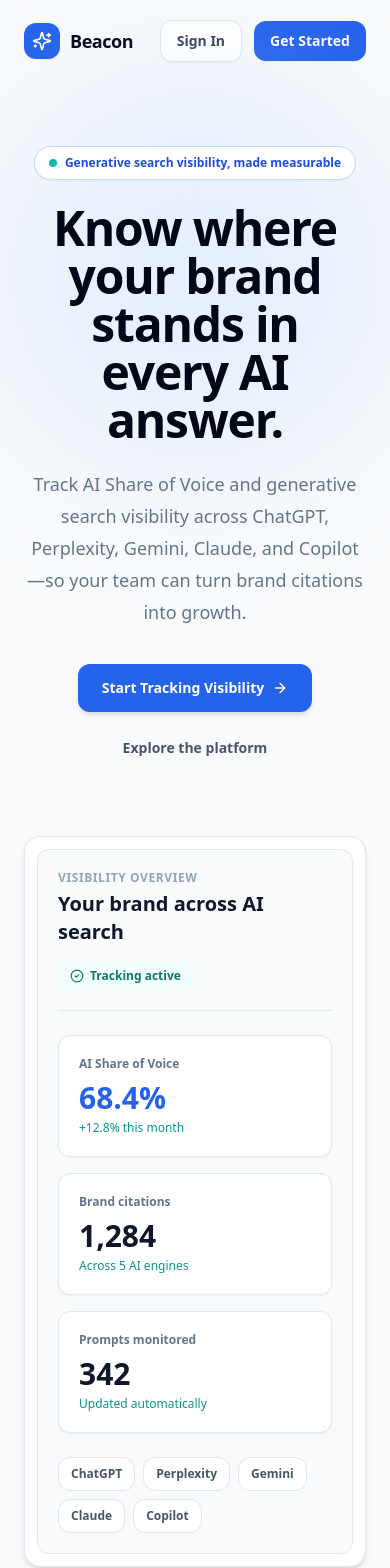
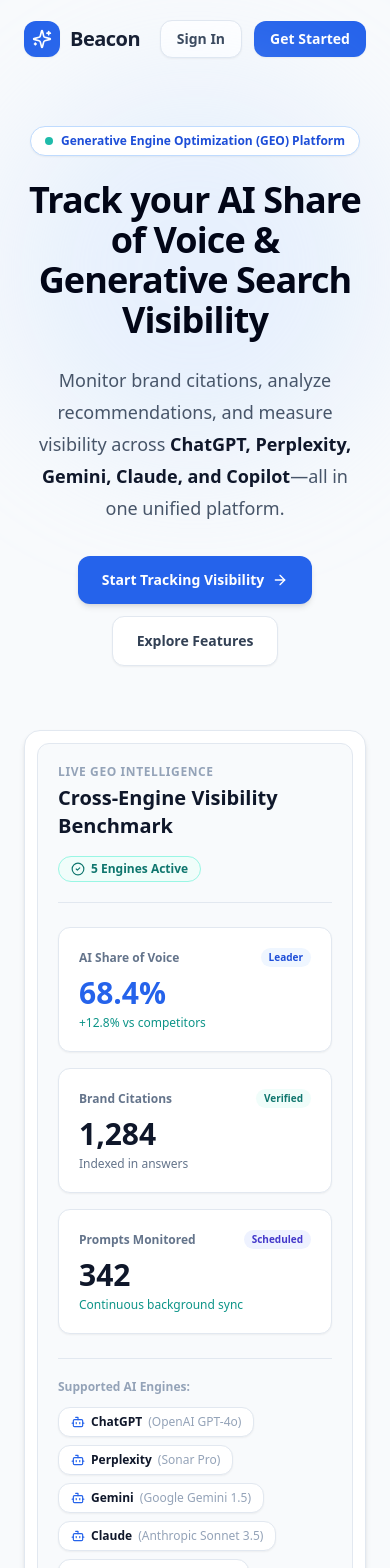
Before and after one commit to cammcarthur94-byte/Beacon, a Next.js app: page / in a window 390 px wide. Shown: the top 1568 px of the page. Built offline with nearby package versions, Linux system fonts and the light colour scheme.

Commit message:
Build modern B2B SaaS landing page and Supabase auth flow

```diff
--- a/src/app/page.tsx
+++ b/src/app/page.tsx
@@ -1,105 +1,293 @@
 import Link from 'next/link';
-import { ArrowRight, BarChart3, CheckCircle2, LineChart, Radar, Sparkles } from 'lucide-react';
+import {
+  ArrowRight,
+  BarChart3,
+  Bot,
+  CheckCircle2,
+  ChevronRight,
+  LineChart,
+  Radar,
+  Sparkles,
+} from 'lucide-react';
 
-const engines = ['ChatGPT', 'Perplexity', 'Gemini', 'Claude', 'Copilot'];
+const engines = [
+  { name: 'ChatGPT', provider: 'OpenAI GPT-4o' },
+  { name: 'Perplexity', provider: 'Sonar Pro' },
+  { name: 'Gemini', provider: 'Google Gemini 1.5' },
+  { name: 'Claude', provider: 'Anthropic Sonnet 3.5' },
+  { name: 'Copilot', provider: 'Microsoft / Bing' },
+];
 
 const features = [
   {
     icon: Radar,
     title: 'Multi-Engine Auditing',
-    description: 'See how your brand appears across the AI engines your audience uses every day.',
+    description:
+      'Run comprehensive visibility audits across ChatGPT, Perplexity, Gemini, Claude, and Copilot to observe brand presence in real-time generative answers.',
+    tag: '5 AI Engines',
     color: 'blue',
   },
   {
     icon: BarChart3,
     title: 'Share of Voice Analytics',
-    description: 'Turn citations and recommendations into clear visibility trends your team can act on.',
+    description:
+      'Convert brand citations, engine recommendations, and ranking positions into clear, actionable Share of Voice metrics and competitive benchmarks.',
+    tag: 'Competitive Intel',
     color: 'teal',
   },
   {
     icon: LineChart,
     title: 'Automated Prompt Tracking',
-    description: 'Monitor important prompts on a schedule and spot changes before they become missed opportunities.',
+    description:
+      'Monitor your high-impact brand and industry search queries on automated schedules to detect AI citation shifts before competitors do.',
+    tag: 'Continuous Sync',
     color: 'indigo',
   },
 ];
 
 export default function HomePage() {
   return (
-    <main className="min-h-screen overflow-hidden bg-slate-50 text-slate-950">
+    <main className="min-h-screen bg-slate-50 text-slate-950">
+      {/* Navigation Bar */}
       <nav className="mx-auto flex max-w-7xl items-center justify-between px-6 py-5 lg:px-8">
-        <Link href="/" className="flex items-center gap-2.5" aria-label="Beacon home">
+        <Link href="/" className="flex items-center gap-2.5" aria-label="Beacon Home">
           <span className="flex h-9 w-9 items-center justify-center rounded-xl bg-blue-600 text-white shadow-sm">
             <Sparkles className="h-5 w-5" />
           </span>
-          <span className="text-lg font-bold tracking-tight">Beacon</span>
+          <span className="text-xl font-bold tracking-tight text-slate-900">Beacon</span>
         </Link>
+
         <div className="flex items-center gap-3">
-          <Link href="/login" className="rounded-xl border border-slate-200 bg-white px-4 py-2.5 text-sm font-semibold text-slate-700 shadow-sm transition hover:border-slate-300 hover:bg-slate-50">
+          <Link
+            href="/login"
+            className="rounded-xl border border-slate-200 bg-white px-4 py-2 text-sm font-semibold text-slate-700 shadow-sm transition hover:border-slate-300 hover:bg-slate-50"
+          >
             Sign In
           </Link>
-          <Link href="/login" className="rounded-xl bg-blue-600 px-4 py-2.5 text-sm font-semibold text-white shadow-sm transition hover:bg-blue-700 hover:shadow-md">
+          <Link
+            href="/login"
+            className="rounded-xl bg-blue-600 px-4 py-2 text-sm font-semibold text-white shadow-sm transition hover:bg-blue-700 hover:shadow-md"
+          >
             Get Started
           </Link>
         </div>
       </nav>
 
-      <section className="relative mx-auto max-w-7xl px-6 pb-20 pt-16 lg:px-8 lg:pb-28 lg:pt-24">
+      {/* Hero Section */}
+      <section className="relative mx-auto max-w-7xl px-6 pb-20 pt-12 lg:px-8 lg:pb-28 lg:pt-20">
         <div className="pointer-events-none absolute left-1/2 top-0 -z-0 h-96 w-96 -translate-x-1/2 rounded-full bg-blue-200/30 blur-3xl" />
+
         <div className="relative z-10 mx-auto max-w-4xl text-center">
-          <div className="mb-6 inline-flex items-center gap-2 rounded-full border border-blue-200 bg-white px-3.5 py-2 text-xs font-semibold text-blue-700 shadow-sm">
-            <span className="h-2 w-2 rounded-full bg-teal-500" />
-            Generative search visibility, made measurable
+          <div className="mb-6 inline-flex items-center gap-2 rounded-full border border-blue-200 bg-white px-3.5 py-1.5 text-xs font-semibold text-blue-700 shadow-sm">
+            <span className="h-2 w-2 rounded-full bg-teal-500 animate-pulse" />
+            Generative Engine Optimization (GEO) Platform
           </div>
-          <h1 className="text-5xl font-bold tracking-tight text-slate-950 sm:text-6xl lg:text-7xl">
-            Know where your brand stands in every AI answer.
+
+          <h1 className="text-4xl font-extrabold tracking-tight text-slate-950 sm:text-6xl lg:text-7xl">
+            Track your AI Share of Voice & Generative Search Visibility
           </h1>
-          <p className="mx-auto mt-6 max-w-2xl text-lg leading-8 text-slate-500">
-            Track AI Share of Voice and generative search visibility across ChatGPT, Perplexity, Gemini, Claude, and Copilot—so your team can turn brand citations into growth.
+
+          <p className="mx-auto mt-6 max-w-2xl text-lg leading-8 text-slate-600">
+            Monitor brand citations, analyze recommendations, and measure visibility across{' '}
+            <span className="font-semibold text-slate-900">
+              ChatGPT, Perplexity, Gemini, Claude, and Copilot
+            </span>
+            —all in one unified platform.
           </p>
-          <div className="mt-9 flex flex-col items-center justify-center gap-3 sm:flex-row">
-            <Link href="/login" className="inline-flex items-center gap-2 rounded-xl bg-blue-600 px-6 py-3.5 text-sm font-semibold text-white shadow-md transition hover:bg-blue-700 hover:shadow-lg">
-              Start Tracking Visibility <ArrowRight className="h-4 w-4" />
+
+          <div className="mt-8 flex flex-col items-center justify-center gap-3 sm:flex-row">
+            <Link
+              href="/login"
+              className="inline-flex items-center gap-2 rounded-xl bg-blue-600 px-6 py-3.5 text-sm font-semibold text-white shadow-md transition hover:bg-blue-700 hover:shadow-lg"
+            >
+              Start Tracking Visibility
+              <ArrowRight className="h-4 w-4" />
             </Link>
-            <Link href="#features" className="rounded-xl px-6 py-3.5 text-sm font-semibold text-slate-600 transition hover:bg-white hover:text-slate-900">
-              Explore the platform
+            <Link
+              href="#features"
+              className="rounded-xl border border-slate-200 bg-white px-6 py-3.5 text-sm font-semibold text-slate-700 shadow-sm transition hover:bg-slate-50 hover:text-slate-900"
+            >
+              Explore Features
             </Link>
           </div>
         </div>
 
+        {/* Rich Interactive / Simulated Visibility Preview Card */}
         <div className="relative z-10 mx-auto mt-16 max-w-5xl rounded-2xl border border-slate-200 bg-white p-3 shadow-md sm:mt-20">
           <div className="rounded-xl border border-slate-200 bg-slate-50 p-5 sm:p-8">
             <div className="flex flex-wrap items-center justify-between gap-4 border-b border-slate-200 pb-5">
               <div>
-                <p className="text-xs font-bold uppercase tracking-wider text-slate-400">Visibility overview</p>
-                <p className="mt-1 text-xl font-bold text-slate-900">Your brand across AI search</p>
+                <p className="text-xs font-bold uppercase tracking-wider text-slate-400">
+                  Live GEO Intelligence
+                </p>
+                <p className="mt-1 text-xl font-bold text-slate-900">
+                  Cross-Engine Visibility Benchmark
+                </p>
               </div>
-              <span className="inline-flex items-center gap-1.5 rounded-full bg-teal-50 px-3 py-1.5 text-xs font-semibold text-teal-700">
-                <CheckCircle2 className="h-3.5 w-3.5" /> Tracking active
-              </span>
+              <div className="flex items-center gap-2">
+                <span className="inline-flex items-center gap-1.5 rounded-full bg-teal-50 px-3 py-1 text-xs font-semibold text-teal-700 border border-teal-200">
+                  <CheckCircle2 className="h-3.5 w-3.5" /> 5 Engines Active
+                </span>
+              </div>
             </div>
+
+            {/* Metrics Grid */}
             <div className="grid gap-4 py-6 sm:grid-cols-3">
-              <div className="rounded-xl border border-slate-200 bg-white p-5 shadow-sm"><p className="text-xs font-semibold text-slate-500">AI Share of Voice</p><p className="mt-2 text-3xl font-bold text-blue-600">68.4%</p><p className="mt-1 text-xs font-medium text-teal-600">+12.8% this month</p></div>
-              <div className="rounded-xl border border-slate-200 bg-white p-5 shadow-sm"><p className="text-xs font-semibold text-slate-500">Brand citations</p><p className="mt-2 text-3xl font-bold text-slate-900">1,284</p><p className="mt-1 text-xs font-medium text-teal-600">Across 5 AI engines</p></div>
-              <div className="rounded-xl border border-slate-200 bg-white p-5 shadow-sm"><p className="text-xs font-semibold text-slate-500">Prompts monitored</p><p className="mt-2 text-3xl font-bold text-slate-900">342</p><p className="mt-1 text-xs font-medium text-teal-600">Updated automatically</p></div>
+              <div className="rounded-xl border border-slate-200 bg-white p-5 shadow-sm">
+                <div className="flex items-center justify-between">
+                  <p className="text-xs font-semibold text-slate-500">AI Share of Voice</p>
+                  <span className="rounded-md bg-blue-50 px-2 py-0.5 text-[10px] font-bold text-blue-700">
+                    Leader
+                  </span>
+                </div>
+                <p className="mt-2 text-3xl font-bold text-blue-600">68.4%</p>
+                <p className="mt-1 text-xs font-medium text-teal-600">+12.8% vs competitors</p>
+              </div>
+
+              <div className="rounded-xl border border-slate-200 bg-white p-5 shadow-sm">
+                <div className="flex items-center justify-between">
+                  <p className="text-xs font-semibold text-slate-500">Brand Citations</p>
+                  <span className="rounded-md bg-teal-50 px-2 py-0.5 text-[10px] font-bold text-teal-700">
+                    Verified
+                  </span>
+                </div>
+                <p className="mt-2 text-3xl font-bold text-slate-900">1,284</p>
+                <p className="mt-1 text-xs font-medium text-slate-500">Indexed in answers</p>
+              </div>
+
+              <div className="rounded-xl border border-slate-200 bg-white p-5 shadow-sm">
+                <div className="flex items-center justify-between">
+                  <p className="text-xs font-semibold text-slate-500">Prompts Monitored</p>
+                  <span className="rounded-md bg-indigo-50 px-2 py-0.5 text-[10px] font-bold text-indigo-700">
+                    Scheduled
+                  </span>
+                </div>
+                <p className="mt-2 text-3xl font-bold text-slate-900">342</p>
+                <p className="mt-1 text-xs font-medium text-teal-600">Continuous background sync</p>
+              </div>
             </div>
-            <div className="flex flex-wrap gap-2">
-              {engines.map((engine) => <span key={engine} className="rounded-lg border border-slate-200 bg-white px-3 py-2 text-xs font-semibold text-slate-600">{engine}</span>)}
+
+            {/* Engine Badges */}
+            <div className="flex flex-wrap items-center justify-between gap-3 border-t border-slate-200 pt-5">
+              <span className="text-xs font-semibold text-slate-400">Supported AI Engines:</span>
+              <div className="flex flex-wrap gap-2">
+                {engines.map((engine) => (
+                  <span
+                    key={engine.name}
+                    className="inline-flex items-center gap-1.5 rounded-lg border border-slate-200 bg-white px-3 py-1.5 text-xs font-medium text-slate-700 shadow-sm"
+                  >
+                    <Bot className="h-3.5 w-3.5 text-blue-600" />
+                    <span className="font-semibold text-slate-900">{engine.name}</span>
+                    <span className="text-slate-400">({engine.provider})</span>
+                  </span>
+                ))}
+              </div>
             </div>
           </div>
         </div>
       </section>
 
+      {/* 3-Column Feature Cards Section */}
       <section id="features" className="border-t border-slate-200 bg-white px-6 py-20 lg:px-8 lg:py-24">
         <div className="mx-auto max-w-7xl">
-          <div className="max-w-2xl"><p className="text-sm font-bold uppercase tracking-wider text-blue-600">Built for modern search teams</p><h2 className="mt-3 text-3xl font-bold tracking-tight text-slate-950 sm:text-4xl">A clearer view of your AI visibility.</h2><p className="mt-4 text-lg leading-8 text-slate-500">Replace guesswork with a living view of where your brand is cited, recommended, and discovered.</p></div>
-          <div className="mt-12 grid gap-5 md:grid-cols-3">
-            {features.map(({ icon: Icon, title, description, color }) => <div key={title} className="rounded-2xl border border-slate-200 bg-slate-50 p-6 shadow-sm"><div className={`flex h-11 w-11 items-center justify-center rounded-xl ${color === 'teal' ? 'bg-teal-50 text-teal-600' : color === 'indigo' ? 'bg-indigo-50 text-indigo-600' : 'bg-blue-50 text-blue-600'}`}><Icon className="h-5 w-5" /></div><h3 className="mt-6 text-lg font-bold text-slate-900">{title}</h3><p className="mt-3 text-sm leading-6 text-slate-500">{description}</p></div>)}
+          <div className="max-w-2xl">
+            <p className="text-sm font-bold uppercase tracking-wider text-blue-600">
+              Core Capabilities
+            </p>
+            <h2 className="mt-3 text-3xl font-bold tracking-tight text-slate-950 sm:text-4xl">
+              Engineered for Modern Generative Search
+            </h2>
+            <p className="mt-4 text-lg leading-8 text-slate-500">
+              Transform AI model responses into actionable intelligence with continuous prompt monitoring and Share of Voice metrics.
+            </p>
+          </div>
+
+          <div className="mt-12 grid gap-6 md:grid-cols-3">
+            {features.map(({ icon: Icon, title, description, tag, color }) => (
+              <div
+                key={title}
+                className="flex flex-col justify-between rounded-2xl border border-slate-200 bg-slate-50 p-7 shadow-sm transition hover:shadow-md hover:border-slate-300"
+              >
+                <div>
+                  <div className="flex items-center justify-between">
+                    <div
+                      className={`flex h-12 w-12 items-center justify-center rounded-xl ${
+                        color === 'teal'
+                          ? 'bg-teal-50 text-teal-600 border border-teal-100'
+                          : color === 'indigo'
+                          ? 'bg-indigo-50 text-indigo-600 border border-indigo-100'
+                          : 'bg-blue-50 text-blue-600 border border-blue-100'
+                      }`}
+                    >
+                      <Icon className="h-6 w-6" />
+                    </div>
+                    <span className="rounded-full bg-white px-3 py-1 text-xs font-semibold text-slate-600 border border-slate-200">
+                      {tag}
+                    </span>
+                  </div>
+
+                  <h3 className="mt-6 text-xl font-bold text-slate-900">{title}</h3>
+                  <p className="mt-3 text-sm leading-6 text-slate-600">{description}</p>
+                </div>
+
+                <div className="mt-6 pt-4 border-t border-slate-200/60">
+                  <Link
+                    href="/login"
+                    className="inline-flex items-center gap-1.5 text-xs font-bold text-blue-600 hover:text-blue-700"
+                  >
+                    Learn more <ChevronRight className="h-3.5 w-3.5" />
+                  </Link>
+                </div>
+              </div>
+            ))}
           </div>
         </div>
       </section>
 
-      <footer className="border-t border-slate-200 bg-slate-50 px-6 py-8 lg:px-8"><div className="mx-auto flex max-w-7xl flex-col gap-3 text-sm text-slate-500 sm:flex-row sm:items-center sm:justify-between"><span className="font-semibold text-slate-700">Beacon</span><span>Make every AI answer count.</span></div></footer>
+      {/* CTA Banner */}
+      <section className="border-t border-slate-200 bg-slate-50 px-6 py-16 lg:px-8">
+        <div className="mx-auto max-w-5xl rounded-2xl border border-slate-200 bg-white p-8 text-center shadow-md sm:p-12">
+          <h2 className="text-2xl font-bold tracking-tight text-slate-950 sm:text-3xl">
+            Ready to measure your generative search visibility?
+          </h2>
+          <p className="mx-auto mt-3 max-w-xl text-sm leading-6 text-slate-500">
+            Audit your brand across all 5 AI engines in seconds. Uncover citations, evaluate rankings, and outpace the competition.
+          </p>
+          <div className="mt-8 flex justify-center">
+            <Link
+              href="/login"
+              className="inline-flex items-center gap-2 rounded-xl bg-blue-600 px-6 py-3 text-sm font-semibold text-white shadow-sm transition hover:bg-blue-700"
+            >
+              Start Tracking Visibility <ArrowRight className="h-4 w-4" />
+            </Link>
+          </div>
+        </div>
+      </section>
+
+      {/* Clean Footer */}
+      <footer className="border-t border-slate-200 bg-white px-6 py-10 lg:px-8">
+        <div className="mx-auto flex max-w-7xl flex-col items-center justify-between gap-6 sm:flex-row">
+          <div className="flex items-center gap-2">
+            <span className="flex h-7 w-7 items-center justify-center rounded-lg bg-blue-600 text-white">
+              <Sparkles className="h-4 w-4" />
+            </span>
+            <span className="text-sm font-bold text-slate-900">Beacon</span>
+            <span className="text-xs text-slate-400">© 2026 Beacon GEO Platform. All rights reserved.</span>
+          </div>
+
+          <div className="flex items-center gap-6 text-xs font-semibold text-slate-500">
+            <Link href="/login" className="hover:text-slate-900 transition">
+              Sign In
+            </Link>
+            <Link href="/login" className="hover:text-slate-900 transition">
+              Sign Up
+            </Link>
+            <Link href="/dashboard" className="hover:text-slate-900 transition">
+              Dashboard
+            </Link>
+          </div>
+        </div>
+      </footer>
     </main>
   );
 }
```
Also changed, not shown: src/app/login/page.tsx (+135 -15 lines).
